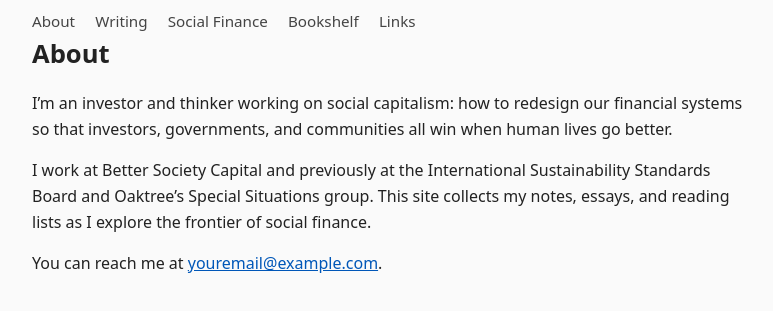
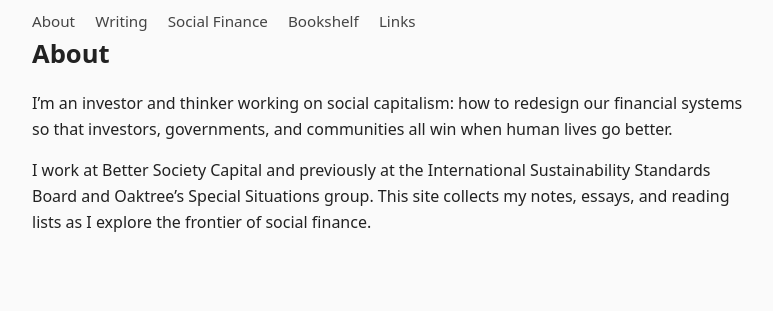
Before and after one commit to mlemerle/maxlemerle.com, a plain HTML site: page index.html in a window 1280 px wide. Shown: the part 61-372 px from the top of the page, without its empty margins (248-1021 px from the left). Drawn offline with Linux system fonts and the light colour scheme.

Commit message:
Remove email contact information from index.html
Removed contact email paragraph from the page.

```diff
--- a/index.html
+++ b/index.html
@@ -33,10 +33,6 @@
       This site collects my notes, essays, and reading lists as I explore the
       frontier of social finance.
     </p>
-
-    <p>
-      You can reach me at <a href="mailto:youremail@example.com">youremail@example.com</a>.
-    </p>
   </main>
 </body>
 </html>
```
